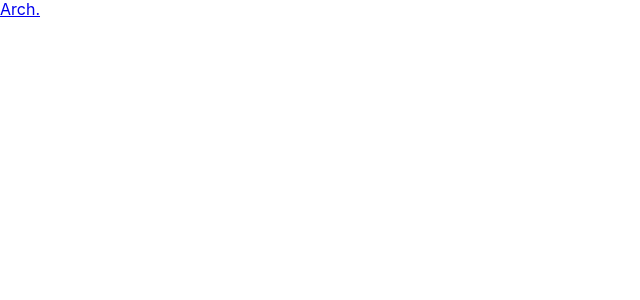
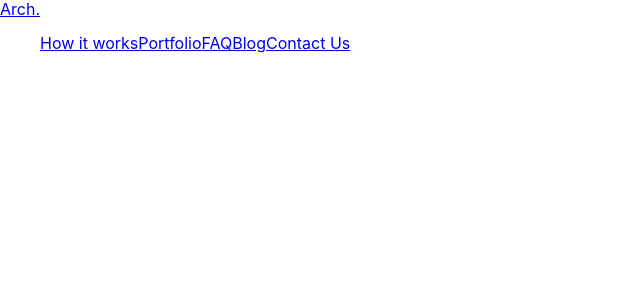
Before and after one commit to Stanimir-Georgiev/Creative-Agency, a React (Create React App) app: page / in a window 1280 px wide. Shown: the top 300 px of the page, without its empty margins (0-640 px from the left). Built offline with nearby package versions, Linux system fonts and the light colour scheme.

Commit message:
Header markup

```diff
--- a/src/Components/Navigation/NavigationItem/NavigationItem.js
+++ b/src/Components/Navigation/NavigationItem/NavigationItem.js
@@ -1,7 +1,18 @@
 import React from "react"
+import PropTypes from "prop-types"
+import NavigationItemStyles from "./NavigationItem.module.scss"
 
-const NavigationItem = () => {
-  return null
+const NavigationItem = ({ href, text }) => {
+  return (
+    <a href={href} className={NavigationItemStyles.navigationItem}>
+      {text}
+    </a>
+  )
+}
+
+NavigationItem.propTypes = {
+  href: PropTypes.string,
+  text: PropTypes.string,
 }
 
 export default NavigationItem
```
Also changed, not shown: 1 other file (tests, documents, lock files or other folders).
